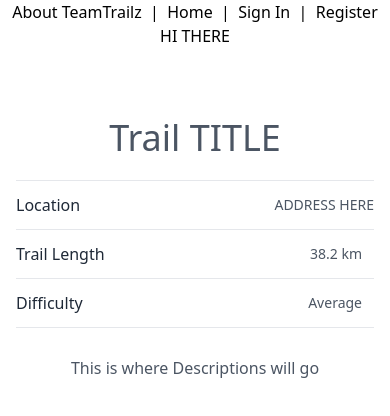
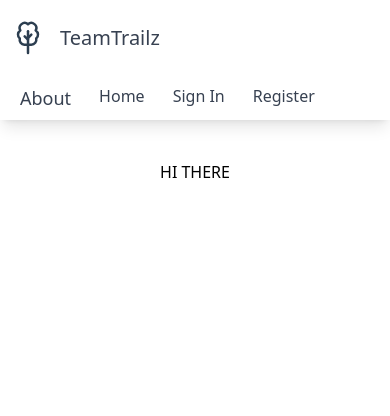
Before and after one commit to RCarr94/team-trailz, a React (Create React App) app: page /about in a window 390 px wide. Shown: the top 416 px of the page. Built offline with nearby package versions, Linux system fonts and the light colour scheme.

Commit message:
fixed searchFilter bug, added capitalize fn

```diff
--- a/public/index.html
+++ b/public/index.html
@@ -15,6 +15,7 @@
       user's mobile device or desktop. See https://developers.google.com/web/fundamentals/web-app-manifest/
     -->
     <link rel="manifest" href="%PUBLIC_URL%/manifest.json" />
+
     <!--
       Notice the use of %PUBLIC_URL% in the tags above.
       It will be replaced with the URL of the `public` folder during the build.
--- a/src/components/NavBar/NavBar.jsx
+++ b/src/components/NavBar/NavBar.jsx
@@ -9,26 +9,74 @@ export default function NavBar({ user, setUser }) {
   }
 
   return (
-    <nav>
-      <Link to="/about">About TeamTrailz</Link>
-      &nbsp; | &nbsp;
-      <Link to="/">Home</Link>
-      &nbsp; | &nbsp;
-      { user ?
-        <>
-          <Link to="/trails/new">Add A Trail</Link>
-          &nbsp; | &nbsp;
-          <span className="name">Hey there!</span>
-          &nbsp; | &nbsp;
-          <Link to="" onClick={handleLogOut}>Log Out</Link>
-        </>
-        :
-        <>
-          <Link to="/signin">Sign In</Link>
-          &nbsp; | &nbsp;
-          <Link to="/register">Register</Link>
-        </>
-      }
-      </nav>
+    <nav className="shadow-lg border-green-500 mb-10">
+      <div className="w-full mx-auto">
+        <div className="mx-2 flex flex-wrap items-center justify-between">
+          <div className="flex items-center w-full w-auto order-1 mt-4 md:mt-0">
+            <svg
+              className="icon icon-tabler icon-tabler-tree"
+              width="40"
+              height="40"
+              viewBox="0 0 24 24"
+              strokeWidth="1.5"
+              stroke="#2c3e50"
+              fill="none"
+              strokeLinecap="round"
+              strokeLinejoin="round"
+              xmlns="http://www.w3.org/2000/svg"
+            >
+              <g clipPath="url(#clip0)">
+                <path stroke="none" d="M0 0h24v24H0z" fill="none" />
+                <path d="M12 13l-2 -2" />
+                <path d="M12 12l2 -2" />
+                <path d="M12 21v-13" />
+                <path d="M9.824 15.995a3 3 0 0 1 -2.743 -3.69a2.998 2.998 0 0 1 .304 -4.833a3 3 0 0 1 4.615 -3.707a3 3 0 0 1 4.614 3.707a2.997 2.997 0 0 1 .305 4.833a3 3 0 0 1 -2.919 3.695h-4z" />
+              </g>
+            </svg>
+            <Link to="/" className="md:text-3xl text-xl text-gray-700 hover:bg-transparent border-0 block pl-3 pr-4 py-2 hover:text-green-700 p-0">
+              TeamTrailz
+            </Link>
+          </div>
+
+          <div className="w-full w-auto order-1 flex md:space-x-8 mt-4 md:mt-0" id="mobile-menu-3">
+            <ul className="flex-row flex md:space-x-8 ">
+              <li>
+                <Link to="/about" className="text-lg text-gray-700 hover:bg-transparent border-0 block pl-3 pr-4 py-2 hover:text-blue-700 p-0">
+                  About
+                </Link>
+              </li>
+              <li>
+                <Link to="/" className="text-gray-700 hover:bg-transparent border-0 block pl-3 pr-4 py-2 hover:text-blue-700 p-0">
+                  Home
+                </Link>
+              </li>
+              {user ? (
+                <>
+                  <Link to="/trails/new" className="text-gray-700 hover:bg-transparent border-0 block pl-3 pr-4 py-2 hover:text-blue-700 p-0">
+                    Add A Trail
+                  </Link>
+                  <Link
+                    to=""
+                    onClick={handleLogOut}
+                    className="text-gray-700 hover:bg-transparent border-0 block pl-3 pr-4 py-2 hover:text-blue-700 p-0"
+                  >
+                    Log Out
+                  </Link>
+                </>
+              ) : (
+                <>
+                  <Link to="/signin" className="text-gray-700 hover:bg-transparent border-0 block pl-3 pr-4 py-2 hover:text-blue-700 p-0">
+                    Sign In
+                  </Link>
+                  <Link to="/register" className="text-gray-700 hover:bg-transparent border-0 block pl-3 pr-4 py-2 hover:text-blue-700 p-0">
+                    Register
+                  </Link>
+                </>
+              )}
+            </ul>
+          </div>
+        </div>
+      </div>
+    </nav>
   );
 }
--- a/src/components/SearchFilter/SearchFilter.jsx
+++ b/src/components/SearchFilter/SearchFilter.jsx
@@ -10,8 +10,12 @@ export default function SearchFilter({ trailItems, setFilteredData }) {
     const query = evt.target.value.toLowerCase();
     setSearchTrails(query);
 
-    const filteredResults = trailItems.filter(trail =>
-      trail.name.toLowerCase().includes(query.toLowerCase()) || trail.location.toLowerCase().includes(query)
+    const filteredResults = trailItems.filter(
+      (trail) =>
+        trail.trailName.toLowerCase().includes(query.toLowerCase()) ||
+        trail.location.toLowerCase().includes(query) ||
+        trail.length.toString().includes(query) ||
+        trail.difficulty.toLowerCase().includes(query)
     );
     setFilteredData(filteredResults);
   }
--- a/src/components/TempComp/TempComp.jsx
+++ /dev/null
@@ -1,44 +0,0 @@
-
-export default function TempComp() {
-  return(
-  <div class="md:flex items-start justify-center py-12 2xl:px-20 md:px-6 px-4">
-
-    <div class="xl:w-2/6 lg:w-2/5 w-80 md:block hidden ">
-      <img class="w-full" alt="image of a girl posing" src="https://i.ibb.co/QMdWfzX/component-image-one.png" />
-      <img class="mt-6 w-full" alt="image of a girl posing" src="https://i.ibb.co/qxkRXSq/component-image-two.png" />
-    </div>
-
-    <div class="xl:w-2/5 md:w-1/2 lg:ml-8 md:ml-6 md:mt-0 mt-6">
-      < div class="border-b border-gray-200 pb-6">
-        <h1 class="text-4xl leading-none text-gray-600  ">Trail TITLE</h1>
-      </div>
-
-      <div class="py-4 border-b border-gray-200 flex items-center justify-between">
-        <p class="text-base leading-4 text-gray-800 dark:text-gray-300">Location</p>
-        <div class="flex items-center justify-center">
-          <p class="text-sm leading-none text-gray-600 dark:text-gray-300">ADDRESS HERE</p>
-        </div>
-      </div>
-
-      <div class="py-4 border-b border-gray-200 flex items-center justify-between">
-        <p class="text-base leading-4 text-gray-800 dark:text-gray-300">Trail Length</p>
-        <div class="flex items-center justify-center">
-          <p class="text-sm leading-none text-gray-600 dark:text-gray-300 mr-3">38.2 km</p>
-        </div>
-      </div>
-
-      <div class="py-4 border-b border-gray-200 flex items-center justify-between">
-        <p class="text-base leading-4 text-gray-800 dark:text-gray-300">Difficulty</p>
-        <div class="flex items-center justify-center">
-          <p class="text-sm leading-none text-gray-600 dark:text-gray-300 mr-3">Average</p>
-        </div>
-      </div>
-
-      <div>
-        <p class="xl:pr-48 text-base lg:leading-tight leading-normal text-gray-600 dark:text-gray-300 mt-7">This is where Descriptions will go</p>
-      </div>
-
-    </div>
-</div>
-  )
-}
--- a/src/components/TrailListItem/TrailListItem.jsx
+++ b/src/components/TrailListItem/TrailListItem.jsx
@@ -1,4 +1,5 @@
 import { Link } from 'react-router-dom';
+import { capitalizeFirstLetter } from '../../utilities/services/trails';
 
 
 export default function TrailListItem({ trailItem }) {
@@ -16,6 +17,7 @@ export default function TrailListItem({ trailItem }) {
 
   }
 
+
   return (
     <div className="relative flex w-full max-w-[22rem] flex-col rounded-xl bg-white bg-clip-border text-gray-700 shadow-xl ">
       <div className="relative mx-6 mt-6 rounded-xl bg-blue-gray-500 bg-clip-border text-white shadow-lg shadow-blue-gray-500/40">
@@ -26,23 +28,26 @@ export default function TrailListItem({ trailItem }) {
       </div>
       <div className="p-4 flex flex-col">
         <div className="mb-2">
-          <h5 className="block font-sans text-xl font-medium leading-snug tracking-normal text-blue-gray-900 antialiased">
+          <h5 className="block font-sans text-base font-medium leading-snug tracking-normal text-blue-gray-900 antialiased">
             {trailItem.trailName}, {city}
           </h5>
-          <p className="font-sans text-base font-normal leading-relaxed text-blue-gray-900 antialiased">
-            <svg xmlns="http://www.w3.org/2000/svg" viewBox="0 0 24 24" fill="currentColor" aria-hidden="true" className="h-5 w-5 text-yellow-700">
+        </div>
+
+        <div>
+          <p className="flex-grow font-sans text-sm font-light leading-relaxed text-gray-700 antialiased overflow-ellipsis">
+            Difficulty: {capitalizeFirstLetter(trailItem.difficulty)}
+          </p>
+          <p className="font-sans text-sm font-normal leading-relaxed text-blue-gray-900 antialiased">
+            {/* <svg xmlns="http://www.w3.org/2000/svg" viewBox="0 0 24 24" fill="currentColor" aria-hidden="true" className="h-5 w-5 text-yellow-700">
               <path
                 fillRule="evenodd"
                 d="M10.788 3.21c.448-1.077 1.976-1.077 2.424 0l2.082 5.007 5.404.433c1.164.093 1.636 1.545.749 2.305l-4.117 3.527 1.257 5.273c.271 1.136-.964 2.033-1.96 1.425L12 18.354 7.373 21.18c-.996.608-2.231-.29-1.96-1.425l1.257-5.273-4.117-3.527c-.887-.760-.415-2.212 .749-2.305l5.404-.433 2.082-5.006z"
                 clipRule="evenodd"
               ></path>
-            </svg>
+            </svg> */}
             {trailItem.length} km
           </p>
         </div>
-        <p className="flex-grow font-sans text-base font-light leading-relaxed text-gray-700 antialiased overflow-ellipsis">
-          {trailItem.description}
-        </p>
         <Link to={`/trails/${trailItem._id}`} className="mt-2">
           <button
             className="block w-full select-none rounded-lg bg-green-900 py-3.5 px-7 text-center align-middle font-sans text-sm font-bold uppercase text-white shadow-md shadow-green-500/20 transition-all hover:shadow-lg hover:shadow-green-500/40 focus:opacity-[0.85] focus:shadow-none active:opacity-[0.85] active:shadow-none disabled:pointer-events-none disabled:opacity-50 disabled:shadow-none"
--- a/src/pages/AboutPage/AboutPage.jsx
+++ b/src/pages/AboutPage/AboutPage.jsx
@@ -1,4 +1,4 @@
-import TempComp from "../../components/TempComp/TempComp";
+
 
 
 
@@ -6,7 +6,6 @@ export default function AboutPage() {
   return (
     <div>
       HI THERE
-      <TempComp />
     </div>
   );
 }
--- a/src/pages/TrailDetailsPage/TrailDetailsPage.jsx
+++ b/src/pages/TrailDetailsPage/TrailDetailsPage.jsx
@@ -1,6 +1,7 @@
-import { getById } from '../../utilities/api/trails';
+
 import { useParams } from 'react-router-dom';
 import Map from '../../components/Map/Map';
+import { capitalizeFirstLetter } from '../../utilities/services/trails';
 
 export default function TrailDetailsPage({ trailItems }) {
 const { trailId } = useParams();
@@ -9,7 +10,7 @@ const trail = trailItems.find(trail => trail._id === trailId);
 
   return (
     <>
-      <div class="md:flex items-start justify-center py-12 2xl:px-20 md:px-6 px-4">
+      <div className="md:flex items-start justify-center py-12 2xl:px-20 md:px-6 px-4">
         <aside className="w-1/2">
           <div className="w-full h-full md:block hidden border-4 border-black">
             <img alt="image of trail" src={trail.image} />
@@ -41,7 +42,7 @@ const trail = trailItems.find(trail => trail._id === trailId);
           <div className="py-4 border-b border-gray-200 flex items-center justify-between">
             <p className="text-base leading-4 text-gray-800 dark:text-gray-300">Difficulty</p>
             <div className="flex items-center justify-center">
-              <p className="text-sm leading-none text-gray-600 dark:text-gray-300 mr-3">{trail.difficulty}</p>
+              <p className="text-sm leading-none text-gray-600 dark:text-gray-300 mr-3">{capitalizeFirstLetter(trail.difficulty)}</p>
             </div>
           </div>
 
--- /dev/null
+++ b/src/utilities/services/trails.js
@@ -0,0 +1,5 @@
+import * as trailsAPI from '../api/trails';
+
+export function capitalizeFirstLetter(string) {
+  return string.charAt(0).toUpperCase() + string.slice(1);
+}
```
